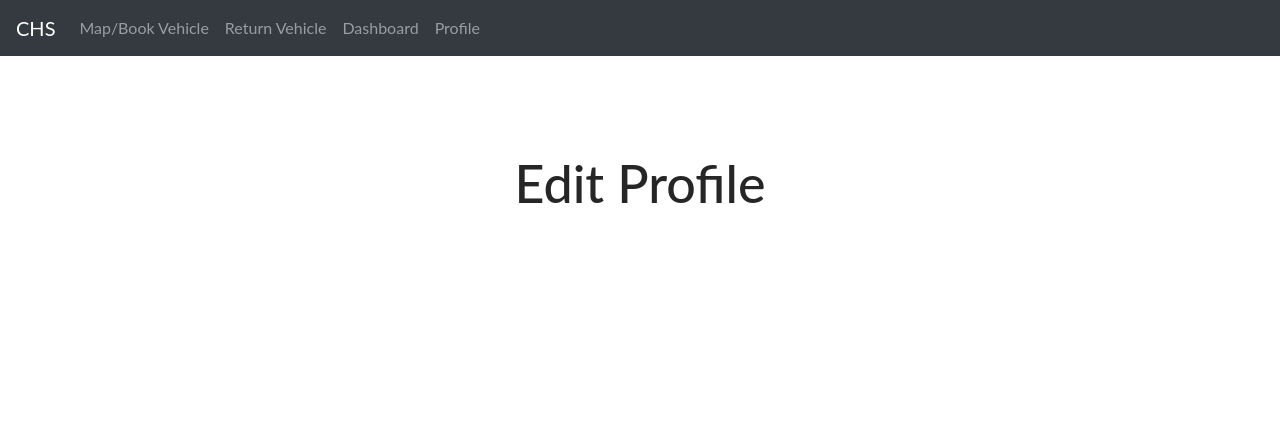
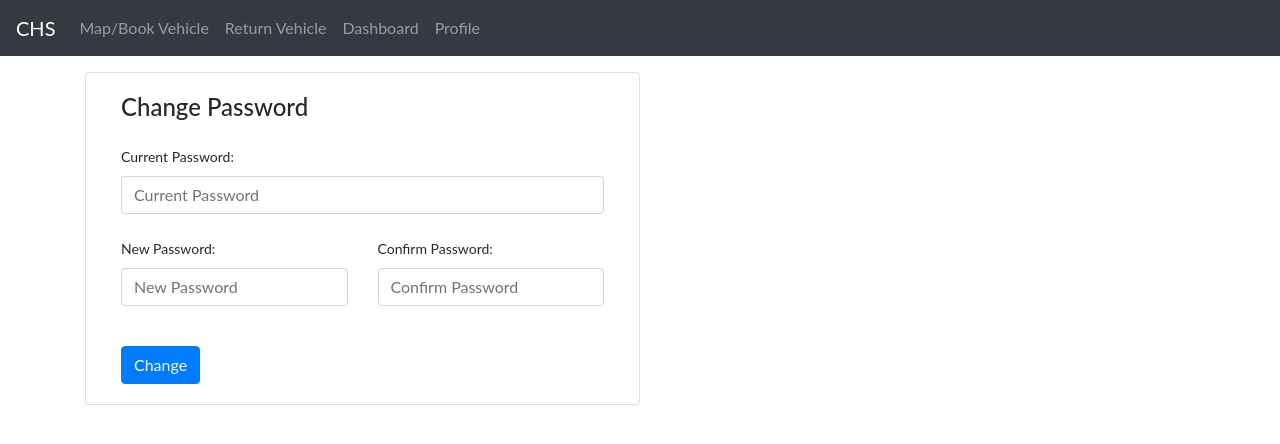
Before and after one commit to ProgrammingProject1-2021/Frontend, a Next.js app: page /profile in a window 1280 px wide. Shown: the top 444 px of the page. Built offline with nearby package versions, Linux system fonts and the light colour scheme.

Commit message:
create change password input

```diff
--- a/src/pages/profile.tsx
+++ b/src/pages/profile.tsx
@@ -1,12 +1,106 @@
-import React, { useEffect, useState } from 'react'
+import React from 'react'
 import Navigation from '../components/navigation'
+import { Form, Input, notification } from 'antd'
+import axios from 'axios'
+import { ApiEndpoint } from '../constant/api'
+import { StorageKey } from '../constant/storage'
+import router from 'next/router'
 
+type ChangePasswordForm = {
+  currentPassword: string
+  newPassword: string
+  confirmPassword: string
+}
 
 export default function Returnpage() {
+  const [form] = Form.useForm<ChangePasswordForm>()
+
+  async function onFormSubmit() {
+    await form.validateFields()
+    const { newPassword, confirmPassword } = form.getFieldsValue()
+
+    if (newPassword !== confirmPassword) {
+      notification.error({
+        message: 'Password mismatch',
+        placement: 'bottomRight',
+      })
+      return
+    }
+
+    try {
+      // todo: correct api endpoint
+      const { data: responseData } = await axios.patch(ApiEndpoint.register, {
+        Email: localStorage.getItem(StorageKey.EMAIL),
+        Password: newPassword,
+      })
+      console.log('responseData', responseData)
+
+      notification.success({
+        message: 'Booking Successful',
+        placement: 'bottomRight',
+      })
+      // Wait 2 seconds
+      setTimeout(() => {
+        router.push('/main')
+      }, 2000)
+    } catch ({ message }) {
+      console.error('Error changing password', message)
+      notification.error({
+        message: 'Booking Failed',
+        description: message,
+        placement: 'bottomRight',
+      })
+    }
+  }
   return (
-    <div className="main-page">
+    <>
       <Navigation />
-      <h1>Edit Profile</h1>
-    </div>
+
+      <div className="container">
+        <div className="card col-md-6">
+          <div className="card-body">
+            <h3>Change Password</h3>
+
+            <Form form={form} onFinish={onFormSubmit}>
+              <div className="form-group">
+                <div className="mt-4 row">
+                  <div className="col-md-12">
+                    <label htmlFor="currentPassword">Current Password:</label>
+                    <Form.Item name="currentPassword">
+                      <Input
+                        id="currentPassword"
+                        placeholder="Current Password"
+                        className="form-control"
+                        type="password"
+                      />
+                    </Form.Item>
+                  </div>
+                  <div className="col-lg-6">
+                    <label htmlFor="newPassword">New Password:</label>
+                    <Form.Item name="newPassword">
+                      <Input id="newPassword" placeholder="New Password" className="form-control" type="password" />
+                    </Form.Item>
+                  </div>
+                  <div className="col-lg-6">
+                    <label htmlFor="confirmPassword">Confirm Password:</label>
+                    <Form.Item name="confirmPassword">
+                      <Input
+                        id="confirmPassword"
+                        placeholder="Confirm Password"
+                        className="form-control"
+                        type="password"
+                      />
+                    </Form.Item>
+                  </div>
+                </div>
+              </div>
+              <button type="submit" className="btn btn-primary">
+                Change
+              </button>
+            </Form>
+          </div>
+        </div>
+      </div>
+    </>
   )
 }
```
